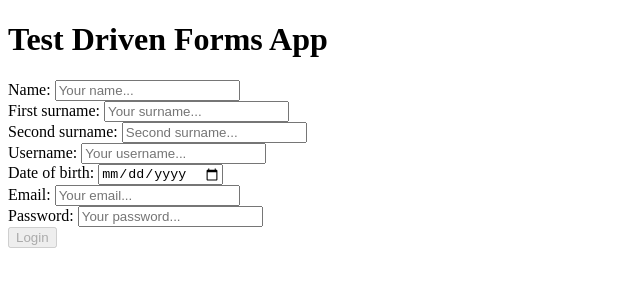
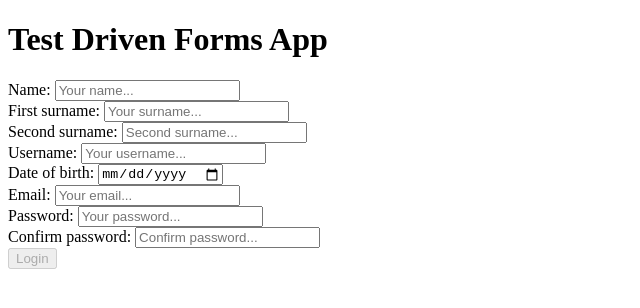
Before and after one commit to fcesc-code/fapac1, an Angular app: page /signup in a window 1280 px wide. Shown: the top 308 px of the page, without its empty margins (0-640 px from the left). Built offline with nearby package versions, Linux system fonts and the light colour scheme.

Commit message:
feature / added form validation in signup component

```diff
--- a/src/app/components/signup/signup.component.html
+++ b/src/app/components/signup/signup.component.html
@@ -12,6 +12,8 @@
         aria-required="true"
         placeholder="Your name..."
         autocomplete="name"
+        minlength="2"
+        maxlength="30"
       />
       <span [hidden]="name.valid || name.pristine" style="color: red">
         Name required
@@ -28,6 +30,8 @@
         aria-required="true"
         placeholder="Your surname..."
         autocomplete="family-name"
+        minlength="2"
+        maxlength="30"
       />
       <span [hidden]="surname1.valid || surname1.pristine" style="color: red">
         First surname required
@@ -42,6 +46,8 @@
         #surname2="ngModel"
         placeholder="Second surname..."
         autocomplete="family-name"
+        minlength="2"
+        maxlength="30"
       />
     </div>
     <div>
@@ -86,6 +92,7 @@
         aria-required="true"
         placeholder="Your email..."
         autocomplete="email"
+        email="true"
       />
       <span [hidden]="email.valid || email.pristine" style="color: red">
         Email required
@@ -108,6 +115,22 @@
       </span>
     </div>
     <div>
+      <label for="confirmPassword">Confirm password: </label>
+      <input
+        type="password"
+        name="confirmPassword"
+        [(ngModel)]="user.confirmPassword"
+        #confirmPassword="ngModel"
+        required
+        aria-required="true"
+        placeholder="Confirm password..."
+        autocomplete="new-password"
+      />
+      <span [hidden]="confirmPassword.valid || confirmPassword.pristine" style="color: red">
+        Passowrds do not match!
+      </span>
+    </div>
+    <div>
       <button type="submit" [disabled]="!signupForm.form.valid">
         Login
       </button>
--- a/src/app/models/user.new.ts
+++ b/src/app/models/user.new.ts
@@ -6,4 +6,5 @@ export class userNew {
   dateOfBirth!: string;
   email!: string;
   password!: string;
+  confirmPassword!: string;
 }
```
